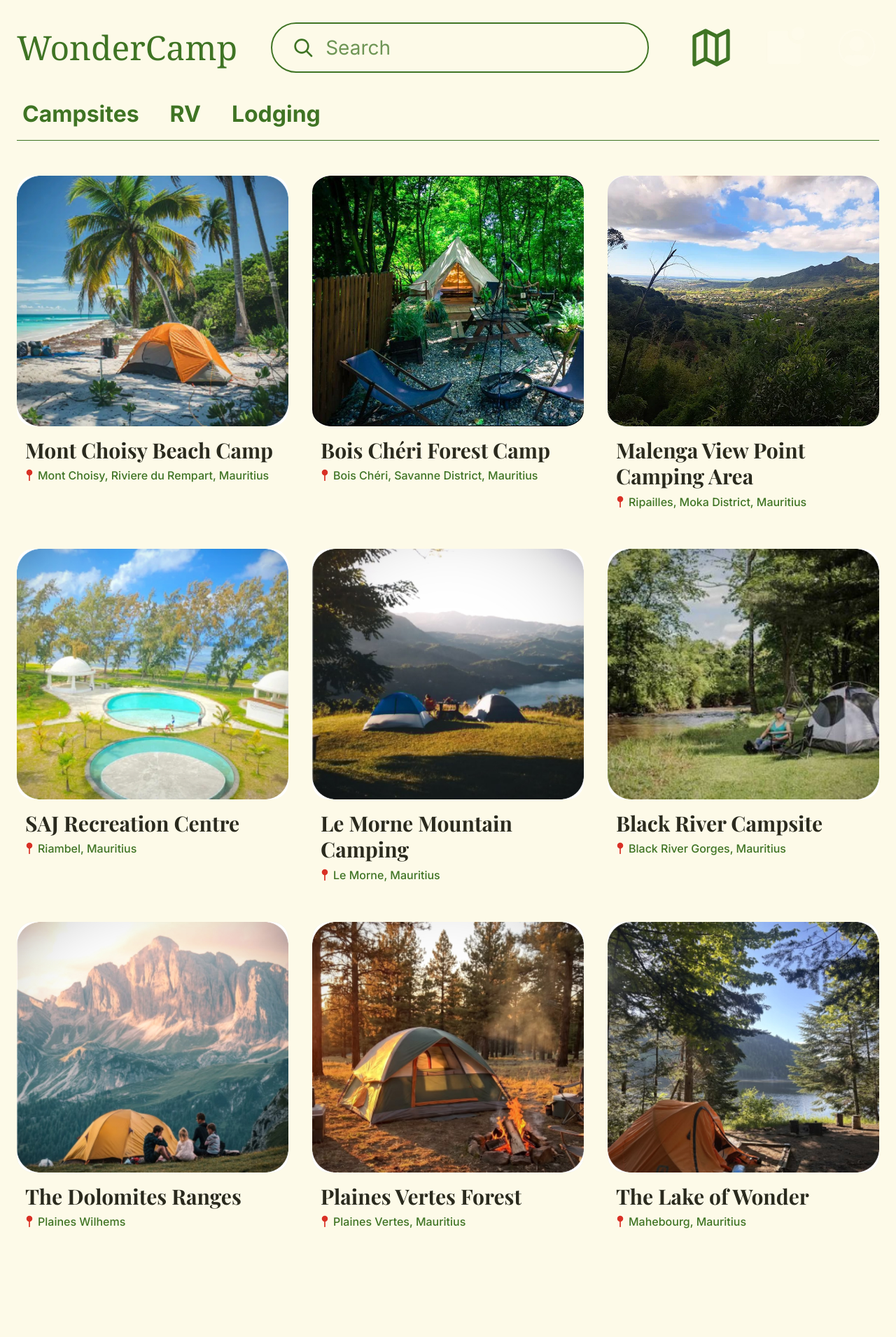
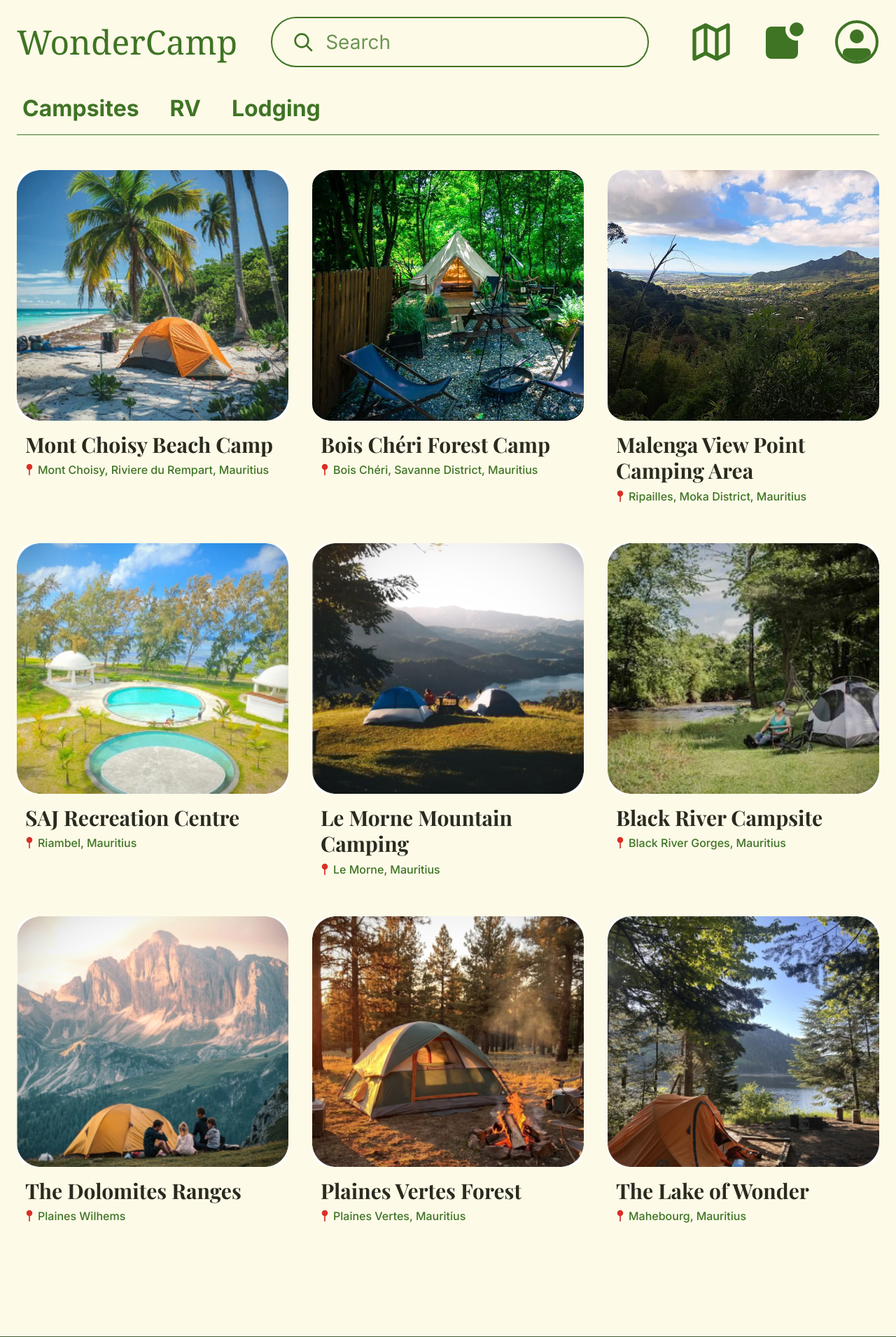
Before and after one commit to shreeshbhaugeerutty-cpu/WonderCamp, a Django app: page /campsites/ in a window 1280 px wide. Shown: the top 1910 px of the page at 70% size. Run offline with Django 5.2, Linux system fonts and the light colour scheme; some web fonts are replaced.

Commit message:
updated campsite Explorer
added Nav bar and missing icons

```diff
--- a/frontend/static/css/campsites.css
+++ b/frontend/static/css/campsites.css
@@ -24,13 +24,24 @@ body {
 }
 
 /* ---------- Header ---------- */
-/* Keeps the "site-header" class so the scroll script in base.html still works,
-   but overrides the base styles so it sits normally at the top of this page. */
+/* Keeps the "site-header" class so the scroll script in base.html still works.
+   "sticky" makes the header follow you as you scroll down the page. */
 .site-header.explorer-header {
-  position: static;
+  position: sticky;
+  top: 0;
+  z-index: 100;
   background: var(--wc-cream);
   box-shadow: none;
-  padding: 32px 0 0;
+  padding: 24px 0 20px;
+  transition: box-shadow 0.25s ease, padding 0.25s ease;
+}
+
+/* base.html adds "is-scrolled" after you scroll 80px:
+   the header gets a bit slimmer and a soft shadow. */
+.site-header.explorer-header.is-scrolled {
+  background: var(--wc-cream);
+  padding: 12px 0;
+  box-shadow: 0 4px 16px rgba(42, 42, 30, 0.12);
 }
 
 .explorer-header__inner {
@@ -116,7 +127,7 @@ body {
 .explorer-tabs {
   display: flex;
   gap: 44px;
-  padding: 40px 8px 18px;
+  padding: 20px 8px 18px;
   margin-bottom: 50px;
   border-bottom: 1px solid var(--wc-green);
 }
--- a/frontend/templates/campsites/explorer.html
+++ b/frontend/templates/campsites/explorer.html
@@ -35,10 +35,24 @@
         </svg>
       </a>
       <a href="{% if user.is_authenticated %}#{% else %}{% url 'login' %}{% endif %}" class="explorer-icon" aria-label="Notifications">
-        <img src="{% static 'images/notifss.png' %}" alt="">
+        <svg viewBox="0 0 64 64" aria-hidden="true">
+          <mask id="wc-notif-mask">
+            <rect width="64" height="64" fill="white"/>
+            <circle cx="50" cy="14" r="16" fill="black"/>
+          </mask>
+          <rect x="6" y="10" width="46" height="46" rx="8" fill="currentColor" mask="url(#wc-notif-mask)"/>
+          <circle cx="50" cy="14" r="10" fill="currentColor"/>
+        </svg>
       </a>
       <a href="{% if user.is_authenticated %}{% url 'profile' %}{% else %}{% url 'login' %}{% endif %}" class="explorer-icon" aria-label="Account">
-        <img src="{% static 'images/user-profile.png' %}" alt="">
+        <svg viewBox="0 0 64 64" aria-hidden="true">
+          <clipPath id="wc-profile-clip">
+            <circle cx="32" cy="32" r="27"/>
+          </clipPath>
+          <circle cx="32" cy="32" r="29" fill="none" stroke="currentColor" stroke-width="4"/>
+          <circle cx="32" cy="24" r="10" fill="currentColor"/>
+          <path d="M12 60 V47 a6 6 0 0 1 6-6 h28 a6 6 0 0 1 6 6 V60 z" fill="currentColor" clip-path="url(#wc-profile-clip)"/>
+        </svg>
       </a>
     </nav>
   </div>
```
